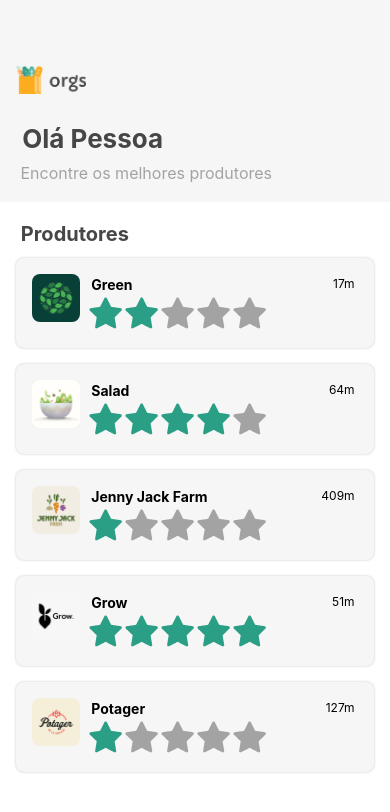
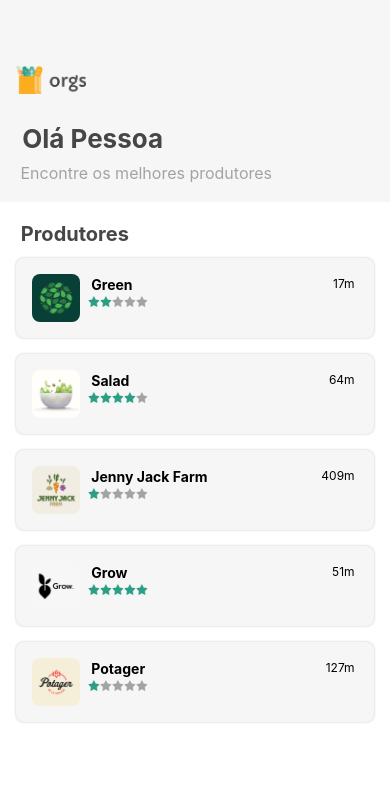
Before and after one commit to neves1697/alura-orgs-hooks, a React Native app: screen / in a window 390 px wide. Shown: the top 812 px of the page. Built offline with nearby package versions, Linux system fonts and the light colour scheme.

Commit message:
Adicionando o componente de estrelas, fazendo com que cada vez que seja clicado nas estrelas, adicione mais uma na pontuação, quando diminuir, fazer o reverso

```diff
--- a/src/Components/Estrelas.js
+++ b/src/Components/Estrelas.js
@@ -3,18 +3,17 @@ import { Image, StyleSheet, TouchableOpacity, View } from "react-native";
 import estrela from '../../assets/estrela.png';
 import estrelaCinza from '../../assets/estrelaCinza.png';
 
-
 export default function Estrelas({
     quantidade: quantidadeAntiga,
-    editavel = true,
-    grande = true,
+    editavel = false,
+    grande = false,
 }) {
 
     const [quantidade, setQuantidade] = useState(quantidadeAntiga);
     const estilos = estilosFunction(grande);
 
-    const getImage = (index) =>{
-        if(index < quantidade){
+    const getImage = (index) => {
+        if (index < quantidade) {
             return estrela;
         }
 
@@ -28,7 +27,7 @@ export default function Estrelas({
             listaEstrelas.push(
                 <TouchableOpacity
                     key={i}
-                    onPress={() => { }}
+                    onPress={() => setQuantidade(++i)}
                     disabled={!editavel}
                 >
                     <Image source={getImage(i)} style={estilos.estrela} />
--- a/src/Telas/Home/Components/Produtor.js
+++ b/src/Telas/Home/Components/Produtor.js
@@ -1,24 +1,36 @@
-import React from "react";
-import { Text, View, Image, StyleSheet } from 'react-native';
+import React, { useState } from "react";
+import { Text, View, Image, StyleSheet, TouchableOpacity } from 'react-native';
 import Estrelas from "../../../Components/Estrelas";
 
 export default function Produtor({ nome, imagem, distancia, estrelas }) {
+
+    const [selecionado, setSelecioado] = useState(false);
+
     return <>
-        <View style={estilos.cartao} >
-            <Image style={estilos.imagem} source={imagem}
+        <TouchableOpacity style={estilos.cartao}
+            onPress={() => setSelecioado(!selecionado)}
+        >
+            <Image style={estilos.imagem}
                 accessibilityLabel={nome} // pessoas com deficiência visual possam ter acesso à informação.
+                source={imagem}
             />
 
             <View style={estilos.informacoes} >
 
                 <View>
                     <Text style={estilos.nome} > {nome} </Text>
-                    <Estrelas quantidade={estrelas} />
+
+                    <Estrelas
+                        quantidade={estrelas}
+                        editavel={selecionado}
+                        grande={selecionado}
+                    />
+
                 </View>
 
                 <Text style={estilos.distancia} > {distancia} </Text>
             </View>
-        </View>
+        </TouchableOpacity>
     </>
 }
 
```
